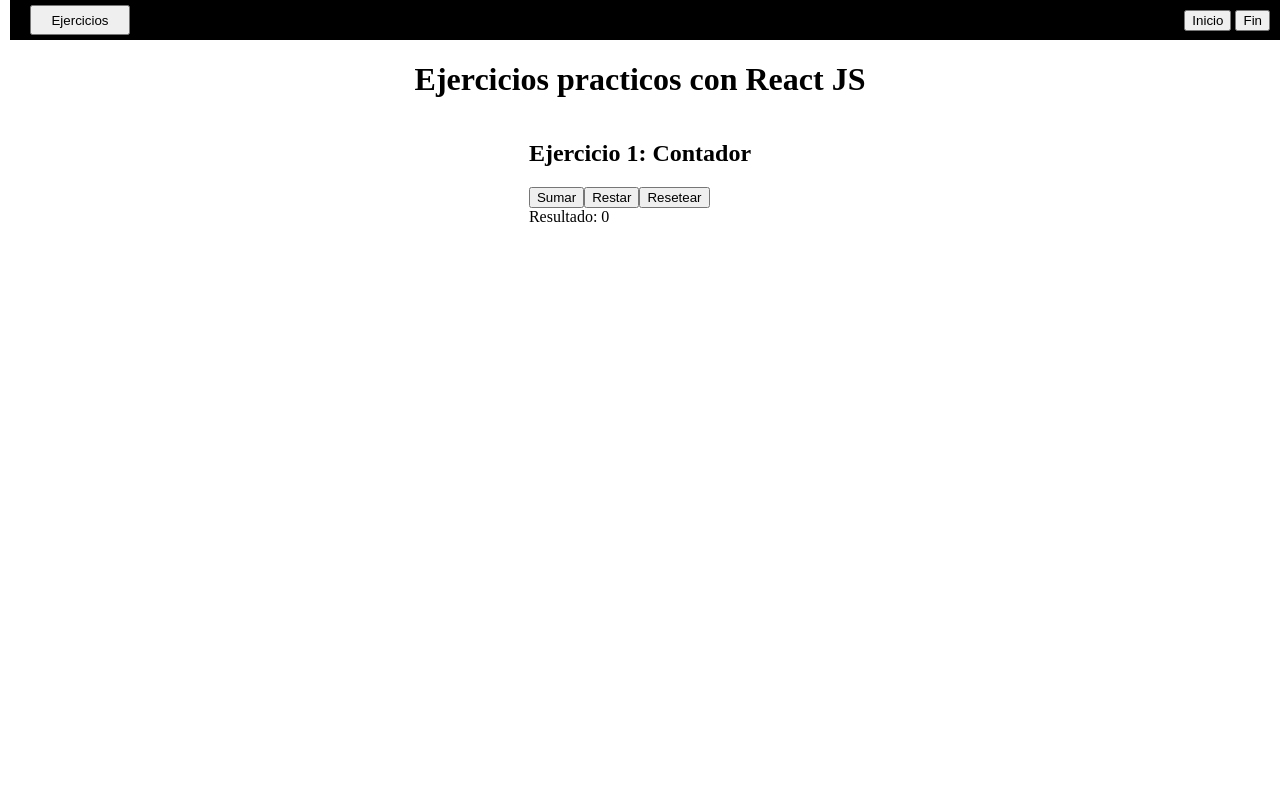
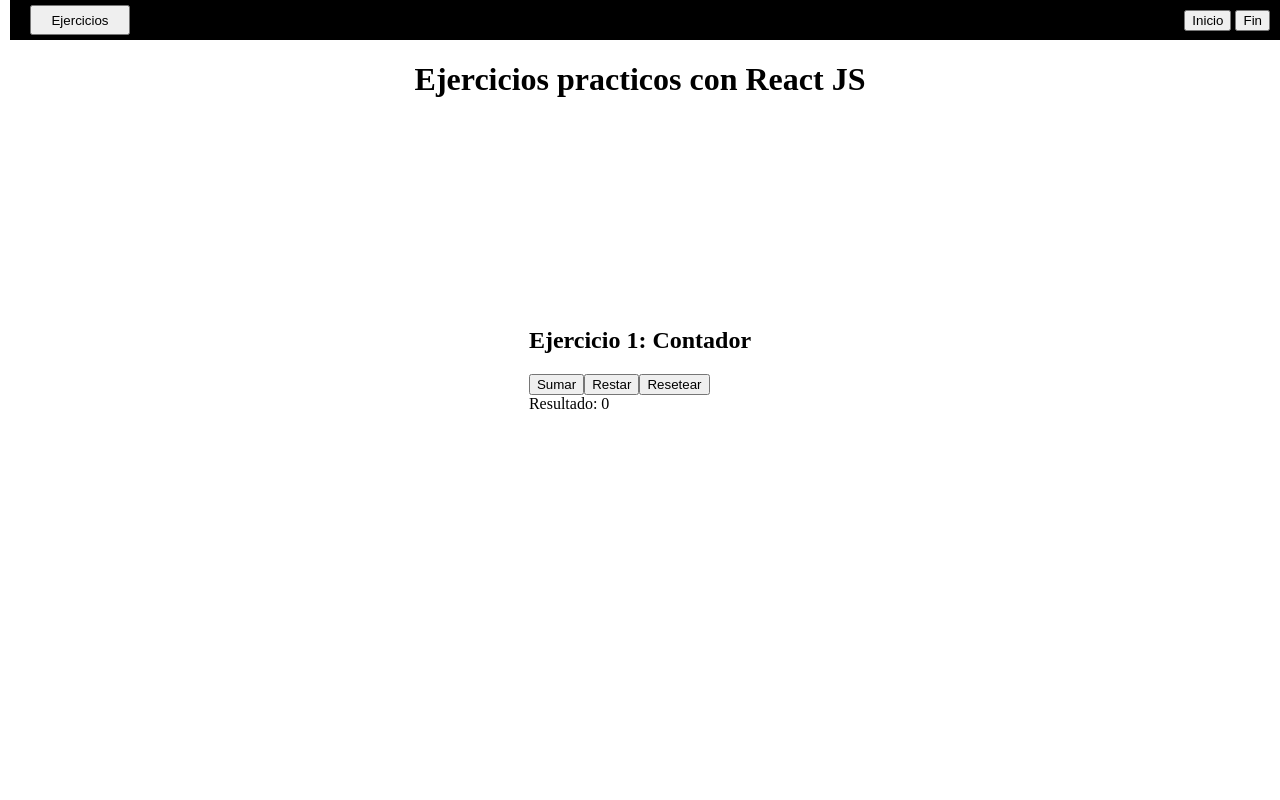
Before and after one commit to matiasmoscone1/practica-ejercicios-logica-programacion-react, a React (Vite) app: page / in a window 1280 px wide. Shown: the top 800 px of the page. Built offline with nearby package versions, Linux system fonts and the light colour scheme.

Commit message:
Sections organizadas correctamente, falta terminar navbar para ir a cada ejercicio con el scrollTo

```diff
--- a/src/index.css
+++ b/src/index.css
@@ -2,9 +2,14 @@
 
 /* --------------------------------- TITULO --------------------------------- */
 
+.title-container{
+    width: 100%;
+    height: 10vh;
+}
+
 h1{
     text-align: center;
-    padding-top: 40px;
+    padding-top: 5vh;
 }
 
 button{
@@ -15,6 +20,7 @@ button{
 
 .componentes-container{
     width: 100%;
+    margin-top: -20vh;
     display: flex;
     flex-direction: column;
     align-items: center;
@@ -23,7 +29,9 @@ button{
 
 .componentes-container section{
     height: 100vh;
+    display: flex;
     justify-items: center;
+    align-items: center;
 }
 
 
@@ -94,7 +102,7 @@ button{
     left: 10px;
     top: 0px;
     width: 100%;
-    height: 40px;
+    height: 5vh;
     position: fixed;
     background-color: black;
     align-items: center;
```
